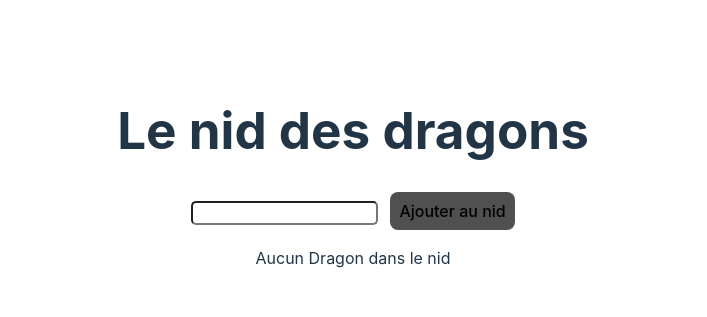
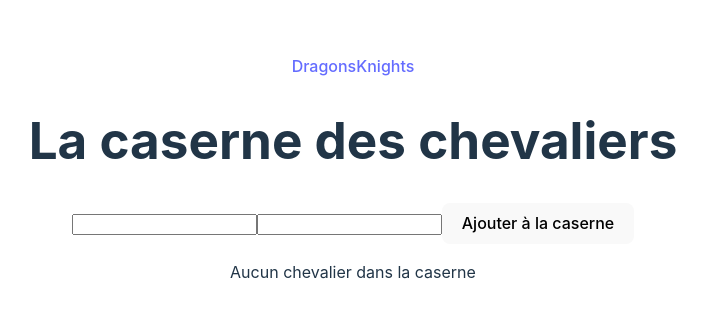
Before and after one commit to Benoit22324/dragonsReactRedux, a React (Vite) app: page /knight in a window 1280 px wide. Shown: the part 223-540 px from the top of the page, without its empty margins (287-994 px from the left). Built offline with nearby package versions, Linux system fonts and the light colour scheme.

Commit message:
Ajout du chevalier

```diff
--- a/package.json
+++ b/package.json
@@ -13,6 +13,7 @@
     "react": "^18.2.0",
     "react-dom": "^18.2.0",
     "react-redux": "^9.1.0",
+    "react-router-dom": "^6.22.3",
     "redux": "^5.0.1"
   },
   "devDependencies": {
--- a/src/App.jsx
+++ b/src/App.jsx
@@ -1,38 +1,18 @@
-import {useSelector, useDispatch} from 'react-redux';
-import { updateValue, addDragon, delDragon, addError } from './nest/action/dragon';
-import { selectDragonName, selectError, selectNest } from './nest/selector/dragon';
+import Dragon from './pages/Dragon'
+import Knight from './pages/Knight'
+import Navbar from './Components/Navbar'
+import {Routes, Route} from 'react-router-dom'
 import './App.css'
 
 function App() {
-  const dispatch = useDispatch();
-  const value = useSelector(selectDragonName);
-  const nest = useSelector(selectNest);
-  const error = useSelector(selectError);
-
-  const update = (e) => {
-    dispatch(updateValue(e.target.value))
-  }
-
-  const submit = () => {
-    if (value.trim() !== '' && nest.filter((dragon) => dragon.name.toLowerCase() === value.toLowerCase()).length === 0) dispatch(addDragon())
-    else if (value.trim() === '') dispatch(addError('Veuillez saisir un nom'))
-    else if (nest.filter((dragon) => dragon.name.toLowerCase() === value.toLowerCase()).length > 0) dispatch(addError('Ce nom existe déjà !'))
-  }
 
   return (
     <>
-      <h1>Le nid des dragons</h1>
-      {
-        error !== '' && <p className='errormsg'>{error}</p>
-      }
-      <input type="text" name='name' value={value} onChange={update} className='name_input' />
-      <button onClick={submit} className='submit_button'>Ajouter au nid</button>
-      {
-        nest.length > 0 ?
-          nest.map((dragon, index) => <p className='dragon_name' key={index}>{dragon.name}<button className='del_dragon_button' onClick={() => dispatch(delDragon(dragon.name))}>Retirer</button></p>)
-          :
-          <p>Aucun Dragon dans le nid</p>
-      }
+      <Navbar/>
+      <Routes>
+        <Route path='/' element={<Dragon/>} />
+        <Route path='/knight' element={<Knight/>}/>
+      </Routes>
     </>
   )
 }
--- /dev/null
+++ b/src/Components/Navbar.jsx
@@ -0,0 +1,12 @@
+import { NavLink } from "react-router-dom"
+
+const Navbar = () => {
+    return <>
+        <nav>
+            <NavLink to={'/'}>Dragons</NavLink>
+            <NavLink to={'/knight'}>Knights</NavLink>
+        </nav>
+    </>
+}
+
+export default Navbar
--- a/src/main.jsx
+++ b/src/main.jsx
@@ -2,13 +2,16 @@ import React from 'react'
 import ReactDOM from 'react-dom/client'
 import App from './App.jsx'
 import './index.css'
-import nest from './nest/index.js'
+import store from './nest/index.js'
 import {Provider} from 'react-redux'
+import {BrowserRouter as Routeur} from 'react-router-dom'
 
 ReactDOM.createRoot(document.getElementById('root')).render(
   <React.StrictMode>
-    <Provider store={nest}>
-      <App />
+    <Provider store={store}>
+      <Routeur>
+        <App />
+      </Routeur>
     </Provider>
   </React.StrictMode>,
 )
--- /dev/null
+++ b/src/nest/action/knight.js
@@ -0,0 +1,17 @@
+import { BARRACK_ADDERROR, BARRACK_ADDKNIGHT, BARRACK_UPDATEAGE, BARRACK_UPDATENAME } from "../constant/action-type";
+
+export const updateName = (payload) => ({
+    type: BARRACK_UPDATENAME,
+    payload,
+})
+export const updateAge = (payload) => ({
+    type: BARRACK_UPDATEAGE,
+    payload,
+})
+export const addKnight = () => ({
+    type: BARRACK_ADDKNIGHT,
+})
+export const addError = (payload) => ({
+    type: BARRACK_ADDERROR,
+    payload,
+})
--- a/src/nest/constant/action-type.js
+++ b/src/nest/constant/action-type.js
@@ -1,4 +1,11 @@
+// Dragons
 export const NEST_UPDATEVAL = 'NEST/UPDATEVAL';
 export const NEST_ADDDRAGON = 'NEST/ADDDRAGON';
 export const NEST_DELDRAGON = 'NEST/DELDRAGON';
 export const NEST_ADDERROR = 'NEST/ADDERROR';
+
+// Knights
+export const BARRACK_UPDATENAME = 'BARRACK/UPDATENAME';
+export const BARRACK_UPDATEAGE = 'BARRACK/UPDATEAGE';
+export const BARRACK_ADDKNIGHT = 'BARRACK/ADDKNIGHT';
+export const BARRACK_ADDERROR = 'BARRACK/ADDERROR';
--- a/src/nest/index.js
+++ b/src/nest/index.js
@@ -1,8 +1,12 @@
-import { legacy_createStore as createStore} from 'redux';
+import { combineReducers, legacy_createStore as createStore} from 'redux';
 import DragonReducer from './reducer/DragonReducer.js'
+import KnightReducer from './reducer/KnightReducer.js';
 
-const nest = createStore(
-    DragonReducer
+const store = createStore(
+    combineReducers({
+        dragon: DragonReducer,
+        knight: KnightReducer,
+    })
 )
 
-export default nest
+export default store
--- /dev/null
+++ b/src/nest/reducer/KnightReducer.js
@@ -0,0 +1,42 @@
+import { BARRACK_ADDERROR, BARRACK_ADDKNIGHT, BARRACK_UPDATEAGE, BARRACK_UPDATENAME } from "../constant/action-type"
+
+const init = {
+    knights: [],
+    id: 1,
+    name: '',
+    age: '',
+    errmsg: '',
+}
+
+const KnightReducer = (state = init, action) => {
+    switch(action.type) {
+        case BARRACK_UPDATENAME: return {
+            ...state,
+            name: action.payload,
+            errmsg: '',
+        }
+        case BARRACK_UPDATEAGE: return {
+            ...state,
+            age: action.payload,
+            errmsg: '',
+        }
+
+        case BARRACK_ADDKNIGHT: return {
+            ...state,
+            knights: [...state.knights, {id: state.id, name: state.name, age: state.age}],
+            id: state.id + 1,
+            name: '',
+            age: '',
+            errmsg: '',
+        }
+
+        case BARRACK_ADDERROR: return {
+            ...state,
+            errmsg: action.payload,
+        }
+
+        default: return state
+    }
+}
+
+export default KnightReducer
--- a/src/nest/selector/dragon.js
+++ b/src/nest/selector/dragon.js
@@ -1,3 +1,3 @@
-export const selectDragonName = (state) => state.name;
-export const selectNest = (state) => state.dragons;
-export const selectError = (state) => state.errmsg;
+export const selectDragonName = (state) => state.dragon.name;
+export const selectNest = (state) => state.dragon.dragons;
+export const selectError = (state) => state.dragon.errmsg;
--- /dev/null
+++ b/src/nest/selector/knight.js
@@ -0,0 +1,4 @@
+export const selectKnightName = (state) => state.knight.name;
+export const selectKnightAge = (state) => state.knight.age;
+export const selectBarrack = (state) => state.knight.knights;
+export const selectError = (state) => state.knight.errmsg;
--- /dev/null
+++ b/src/pages/Dragon/index.jsx
@@ -0,0 +1,50 @@
+import { useSelector, useDispatch } from "react-redux";
+import { updateValue, addDragon, delDragon, addError } from "../../nest/action/dragon";
+import { selectDragonName, selectError, selectNest } from "../../nest/selector/dragon";
+
+const Dragon = () => {
+	const dispatch = useDispatch();
+	const value = useSelector(selectDragonName);
+	const nest = useSelector(selectNest);
+	const error = useSelector(selectError);
+
+	const update = (e) => {
+		dispatch(updateValue(e.target.value));
+	};
+
+	const submit = () => {
+		if (
+			value.trim() !== "" &&
+			nest.filter((dragon) => dragon.name.toLowerCase() === value.toLowerCase()).length === 0
+		)
+			dispatch(addDragon());
+		else if (value.trim() === "") dispatch(addError("Veuillez saisir un nom pour le Dragon"));
+		else if (nest.filter((dragon) => dragon.name.toLowerCase() === value.toLowerCase()).length > 0)
+			dispatch(addError("Ce nom existe déjà !"));
+	};
+
+	return (
+		<>
+			<h1>Le nid des dragons</h1>
+			{error !== "" && <p className="errormsg">{error}</p>}
+			<input type="text" name="name" value={value} onChange={update} className="name_input" />
+			<button onClick={submit} className="submit_button">
+				Ajouter au nid
+			</button>
+			{nest.length > 0 ? (
+				nest.map((dragon, index) => (
+					<p className="dragon_name" key={index}>
+						{dragon.name}
+						<button className="del_dragon_button" onClick={() => dispatch(delDragon(dragon.name))}>
+							Retirer
+						</button>
+					</p>
+				))
+			) : (
+				<p>Aucun Dragon dans le nid</p>
+			)}
+		</>
+	);
+};
+
+export default Dragon;
--- /dev/null
+++ b/src/pages/Knight/index.jsx
@@ -0,0 +1,39 @@
+import { useSelector, useDispatch } from 'react-redux';
+import { addKnight, updateAge, updateName } from '../../nest/action/knight';
+import { selectBarrack, selectError, selectKnightAge, selectKnightName } from '../../nest/selector/knight';
+
+const Knight = () => {
+    const dispatch = useDispatch();
+    const name = useSelector(selectKnightName);
+    const age = useSelector(selectKnightAge);
+    const error = useSelector(selectError);
+    const barrack = useSelector(selectBarrack);
+
+    const updatename = (e) => {
+        dispatch(updateName(e.target.value));
+    }
+    const updateage = (e) => {
+        dispatch(updateAge(e.target.value));
+    }
+
+    const submit = () => {
+        if (name.trim() !== '' && barrack.filter((knight) => knight.name.toLowerCase() === name.toLowerCase()).length === 0 && age !== '') dispatch(addKnight())
+        else if (name.trim() === '' && age.trim() === '') dispatch()
+    }
+
+    return <>
+        <h1>La caserne des chevaliers</h1>
+        {error !== '' && <p className='errormsg'>{error}</p>}
+        <input type="text" name="name" value={name} onChange={updatename}/>
+        <input type="text" name='age' value={age} onChange={updateage} />
+        <button onClick={submit}>Ajouter à la caserne</button>
+        {
+            barrack.length > 0 ?
+            barrack.map((knight, index) => <p key={index}>{knight.name} | {knight.age}</p>)
+            :
+            <p>Aucun chevalier dans la caserne</p>
+        }
+    </>
+}
+
+export default Knight
```
Also changed, not shown: 1 other file (tests, documents, lock files or other folders).
